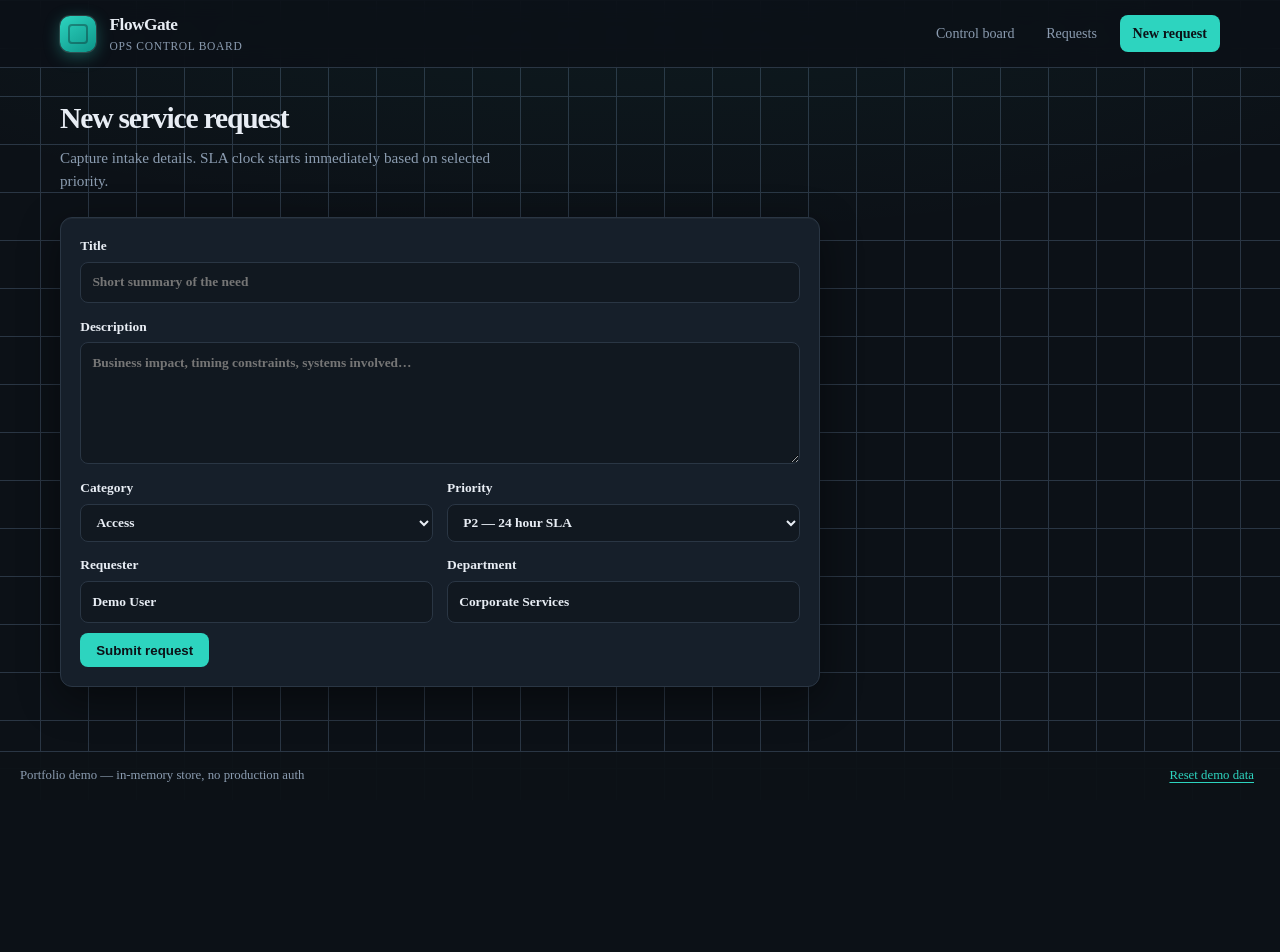
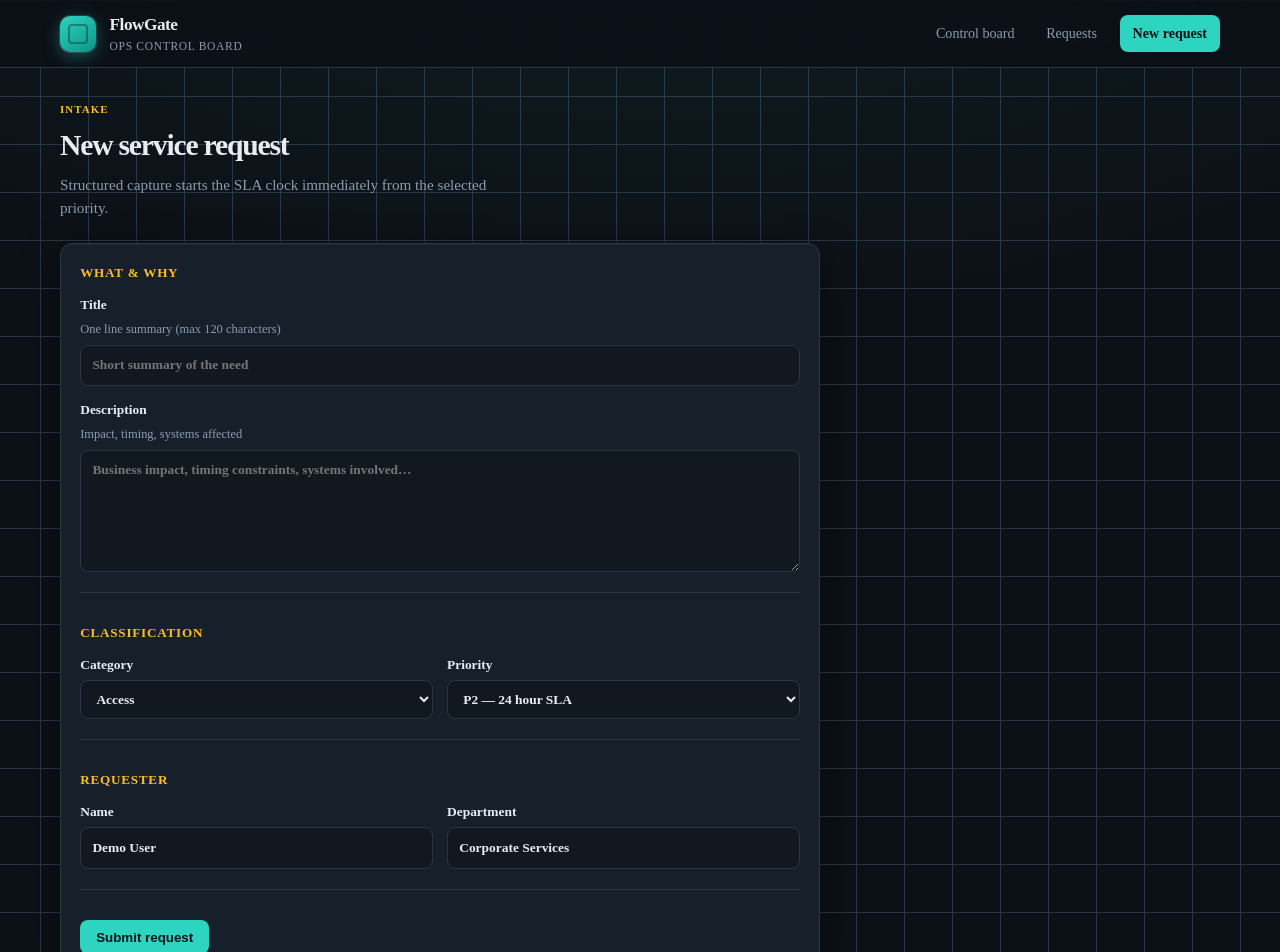
Before and after one commit to jah-guide/flowgate, a Next.js app: page /requests/new in a window 1280 px wide. Shown: the top 952 px of the page. Before the commit the page ends 800 px from the top, so only its background shows below. Built offline with nearby package versions, Linux system fonts and the light colour scheme.

Commit message:
ui: polish new-request form sections and hints

```diff
--- a/src/app/requests/new/page.tsx
+++ b/src/app/requests/new/page.tsx
@@ -11,18 +11,23 @@ async function submit(formData: FormData) {
 export default function NewRequestPage() {
   return (
     <AppShell
+      eyebrow="Intake"
       title="New service request"
-      subtitle="Capture intake details. SLA clock starts immediately based on selected priority."
+      subtitle="Structured capture starts the SLA clock immediately from the selected priority."
     >
       <section className="card form-card">
         <form action={submit} className="stack-form">
+          <div className="form-section">
+            <h3>What &amp; why</h3>
             <div className="form-grid">
               <label className="full">
                 Title
+                <span className="field-hint">One line summary (max 120 characters)</span>
                 <input name="title" required maxLength={120} placeholder="Short summary of the need" />
               </label>
               <label className="full">
                 Description
+                <span className="field-hint">Impact, timing, systems affected</span>
                 <textarea
                   name="description"
                   required
@@ -30,6 +35,12 @@ export default function NewRequestPage() {
                   placeholder="Business impact, timing constraints, systems involved…"
                 />
               </label>
+            </div>
+          </div>
+
+          <div className="form-section">
+            <h3>Classification</h3>
+            <div className="form-grid">
               <label>
                 Category
                 <select name="category" defaultValue="Access">
@@ -49,8 +60,14 @@ export default function NewRequestPage() {
                   <option value="P3">P3 — 72 hour SLA</option>
                 </select>
               </label>
+            </div>
+          </div>
+
+          <div className="form-section">
+            <h3>Requester</h3>
+            <div className="form-grid">
               <label>
-              Requester
+                Name
                 <input name="requester" required defaultValue="Demo User" />
               </label>
               <label>
@@ -58,7 +75,9 @@ export default function NewRequestPage() {
                 <input name="department" required defaultValue="Corporate Services" />
               </label>
             </div>
-          <div>
+          </div>
+
+          <div style={{ display: "flex", gap: "0.5rem", flexWrap: "wrap" }}>
             <button type="submit" className="button">
               Submit request
             </button>
```
Lines whose indentation alone changed are shown as unchanged.
